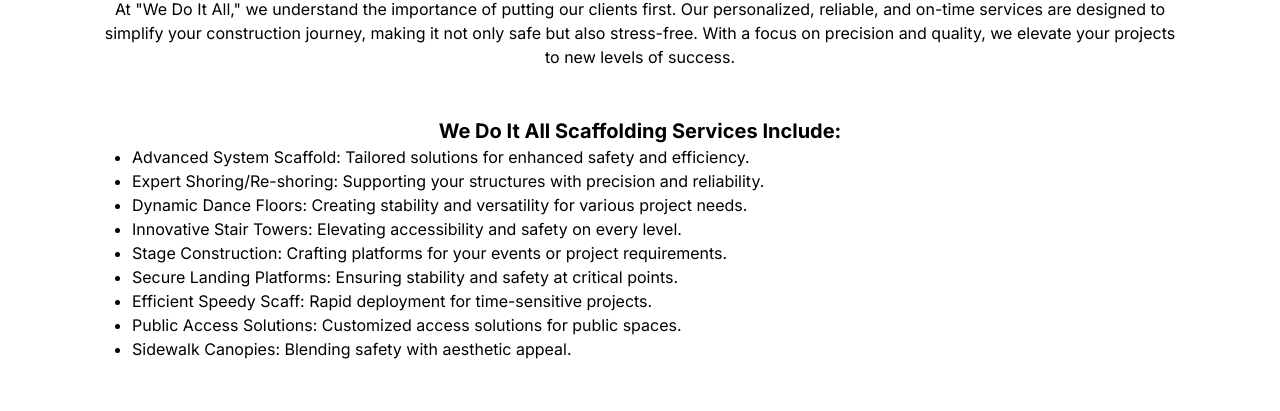
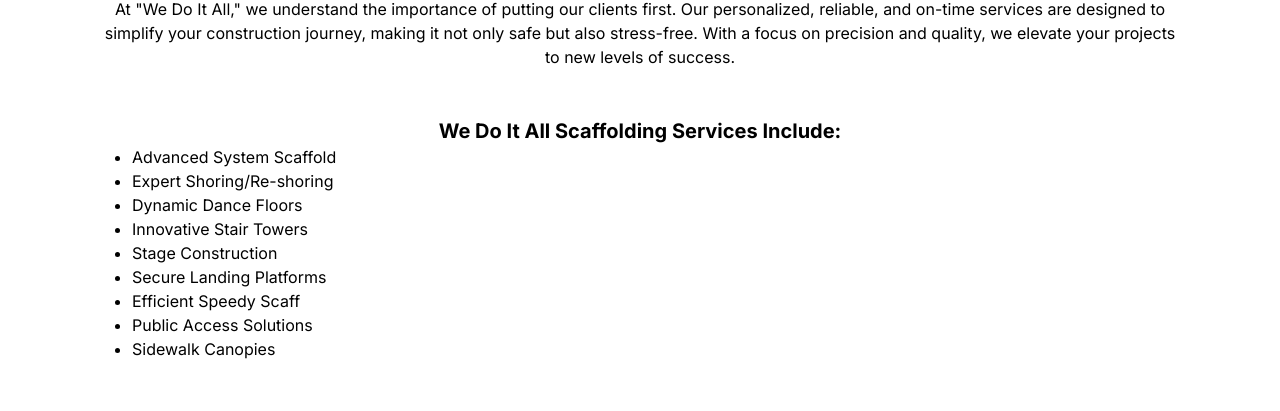
Before and after one commit to Alanl101/WDIA, a Next.js app: page / in a window 1280 px wide. Shown: the part 1150-1561 px from the top of the page. Built offline with nearby package versions, Linux system fonts and the light colour scheme; no server answers.

Commit message:
images added

```diff
--- a/app/page.tsx
+++ b/app/page.tsx
@@ -6,6 +6,8 @@
 import Link from 'next/link';
 import scaffold from "../public/WDIAscaffold.jpg";
 import scaffoldtwo from "../public/WDIAscaffold2.jpg";
+import facebook from '../public/facebook-logo.jpg'; // Import the Facebook icon image
+
 
 
 
@@ -34,6 +36,7 @@
 
         <div className="w-4/5 xl:w-[1080px] mx-auto ">
 
+
           <Link href="/shop">
             <button className="w-5/6 h-12 bg-orange-500 border mx-5 font-bold text-xl text-white rounded-lg hover:bg-orange-600 ">SHOP SAFETY & EQUIPMENT</button>
           </Link>
@@ -53,15 +56,15 @@
 
           <h1 className="mt-12 text-xl font-bold">We Do It All Scaffolding Services Include:</h1>
           <ul className="list-disc list-outside ms-8 text-left mx-auto max-w-2xl">
-            <li>Advanced System Scaffold: Tailored solutions for enhanced safety and efficiency.</li>
-            <li>Expert Shoring/Re-shoring: Supporting your structures with precision and reliability.</li>
-            <li>Dynamic Dance Floors: Creating stability and versatility for various project needs.</li>
-            <li>Innovative Stair Towers: Elevating accessibility and safety on every level.</li>
-            <li>Stage Construction: Crafting platforms for your events or project requirements.</li>
-            <li>Secure Landing Platforms: Ensuring stability and safety at critical points.</li>
-            <li>Efficient Speedy Scaff: Rapid deployment for time-sensitive projects.</li>
-            <li>Public Access Solutions: Customized access solutions for public spaces.</li>
-            <li>Sidewalk Canopies: Blending safety with aesthetic appeal.</li>
+            <li>Advanced System Scaffold</li>
+            <li>Expert Shoring/Re-shoring</li>
+            <li>Dynamic Dance Floors</li>
+            <li>Innovative Stair Towers</li>
+            <li>Stage Construction</li>
+            <li>Secure Landing Platforms</li>
+            <li>Efficient Speedy Scaff</li>
+            <li>Public Access Solutions</li>
+            <li>Sidewalk Canopies</li>
           </ul>
 
 
--- a/components/NavBar.js
+++ b/components/NavBar.js
@@ -32,7 +32,9 @@
 
                 </div>
                 <div>
-                    <h1 className=' text-xl text-black font-semibold'>WE DO IT ALL</h1>
+                    <h1 className='grid text-xl text-black font-semibold'>
+                        <span>(813) 808-1765</span>
+                    </h1>
                 </div>
                 {/* If user is signed in, show Logout button */}
                 {isSignedIn && (
```
Also changed, not shown: public/facebook-icon.jpg (added), public/facebook-logo.jpg (added).
